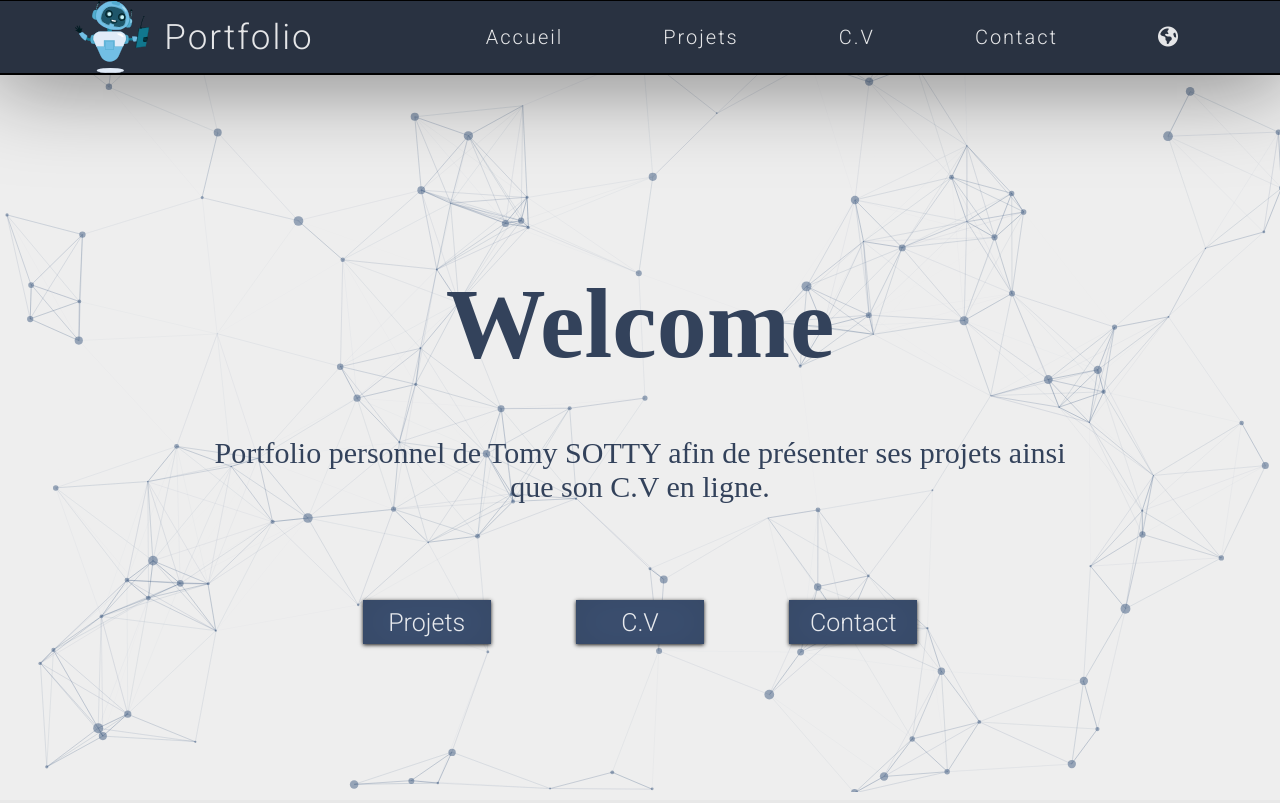
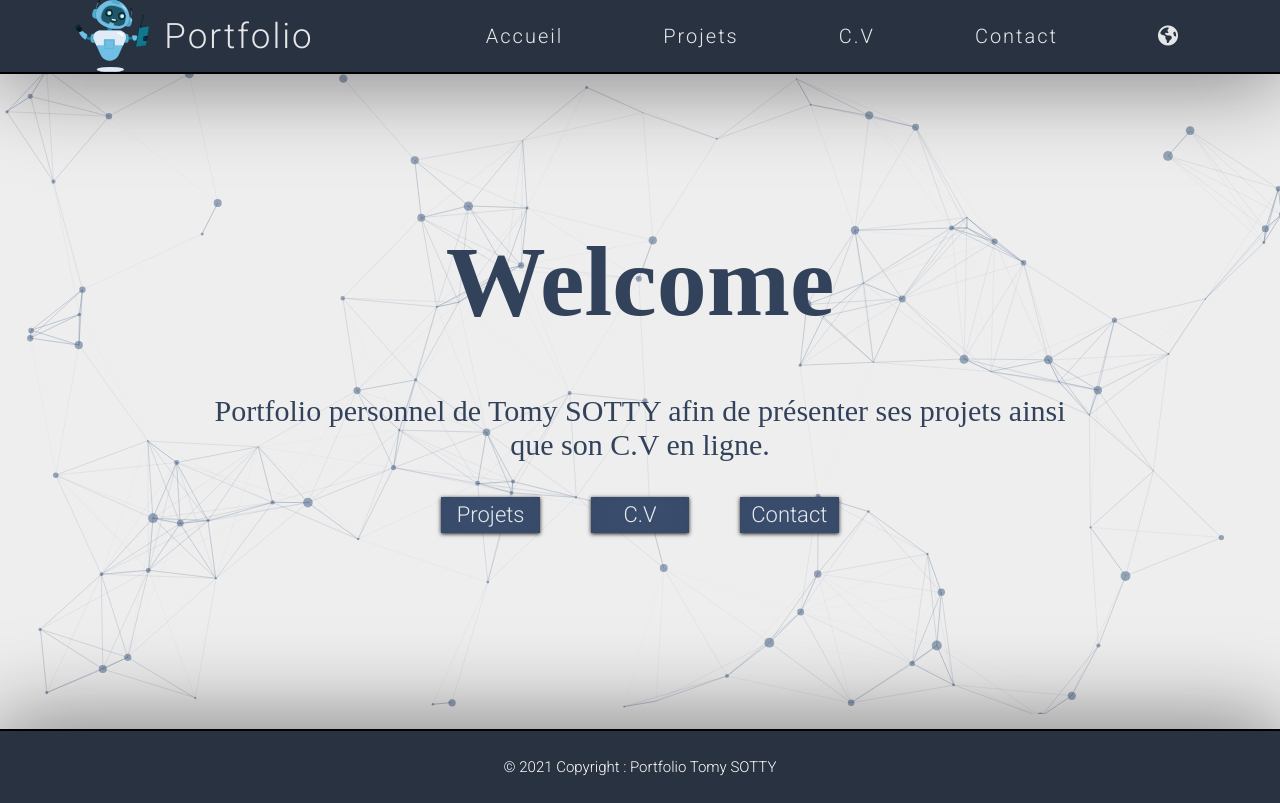
Before and after one commit to Tomy-my/Portfolio-ASC, a PHP site: page / in a window 1280 px wide. Run offline with PHP 8.4, Linux system fonts and the light colour scheme; data that the repository does not hold is empty; some libraries are stand-ins or nearby versions.

Commit message:
v1 index

```diff
--- a/css/style.css
+++ b/css/style.css
@@ -21,6 +21,13 @@ a:visited{
   color: rgb(255, 255, 255);
 }
 
+/* --------------------Particule Background-------------------- */
+#particles-js{
+  width: 100%;
+  height: 80vh;
+  background-color: #eee;
+
+}
 
 /* -------------------------Nav------------------------- */
 nav{
@@ -33,11 +40,6 @@ nav{
   background-color: #293241;
 
   border-bottom: solid 2px #000;
-  border-top: solid 1px #000;
-
-
-
-
 
   z-index: 100;
 
@@ -157,7 +159,7 @@ p#en{
   right: 0;
 
   width: 70%;
-  height: 65vh;
+  height: 100vh;
   margin-left: auto;
   margin-right: auto;
 
@@ -170,8 +172,6 @@ p#en{
 }
 
 .container_index h1{
-  margin-top: 165px;
-
   text-align: center;
   font-size: 100px;
 }
@@ -190,22 +190,22 @@ p#en{
 
   width: 50%;
   height: 10vh;
-  margin-top: 525px;
+  margin-top: 120px;
   margin-left: auto;
   margin-right: auto;
 }
 
 .container_index_boutton button{
   display: block;
-  width: 20%;
-  height: 55%;
+  width: 22%;
+  height: 46%;
   margin-left: auto;
   margin-right: auto;
   border: none;
   box-shadow: 0 1px 4px rgba(0, 0, 0, 0.9), 0 0 40px rgba(0, 0, 0, 0.1) inset;
   background-color: #3c5071;
 
-  font-size: 25px;
+  font-size: 22px;
   font-family: 'Roboto', sans-serif;
   color: white;
 
@@ -221,6 +221,17 @@ p#en{
   background-color: #3c5071;
 }
 
+/* -------------------------C.V------------------------- */
+.container_cv{
+  /* display: flex;
+  flex-direction: column;
+
+  width: 50vw;
+  height: 100vh;
+  background: #FFFFFF;
+  box-shadow: 0px 4px 4px rgba(0, 0, 0, 0.25); */
+
+}
 
 
 
@@ -232,20 +243,72 @@ p#en{
 
 
 
-/* --------------------Particule Background-------------------- */
 
-#particles-js{
-  position: absolute;
+
+
+
+
+
+
+
+
+
+
+
+
+
+
+
+
+
+
+
+
+
+/* -------------------------footer------------------------- */
+.footer{
+  display: flex;
+  flex-direction: column;
+  justify-content: center;
+
+  position: relative;
 
   width: 100%;
-  height: 99vh;
+  height: 9vh;
+  margin-top: 15px;
+  background-color: #293241;
 
-  top: 0;
-  bottom: 0;
-  left: 0;
-  right: 0;
+  border-top: solid 2px #000;
 
-  background-color: #eee;
+  z-index: 100;
 
-  z-index: -1;
+  animation-name: loadingFooter;
+  animation-fill-mode: forwards;
+  animation-iteration-count: 1;
+  animation-timing-function: ease-cubic-bezier(.18,.89,.32,1.28);
+  animation-duration: 2s;
 }
+
+.footer p{
+  font-size: 15px;
+  color: white;
+  text-align: center;
+  font-family: 'Roboto', sans-serif;
+}
+
+/* -----Animation footer----- */
+#home:hover, #projet:hover, #cv:hover, #contact:hover, #translate:hover{
+  transform: scale(1.1);
+}
+
+@keyframes loadingFooter {
+  0%{
+    bottom: -100px;
+  }
+
+  100%{
+    bottom: 0px;
+    box-shadow: 0px 0px 90px 5px rgba(0, 0, 0, 0.51);
+  }
+
+}
--- a/footer.php
+++ b/footer.php
@@ -1,3 +1,7 @@
+<div class="footer">
+    <p>© 2021 Copyright : Portfolio Tomy SOTTY</p>
+</div>
+
 <!-- scripts -->
 <script src="js/particles.js"></script>
 <script src="js/app.js"></script>
--- a/header.php
+++ b/header.php
@@ -18,7 +18,7 @@
             <div id="portfo" > <a href="index.php">Portfolio</a></div>
             <div id="home"   > <a href="index.php">Accueil</a></div>
             <div id="projet" > <a href="edit.php">Projets</a> </div>
-            <div id="cv"     > <a href="index.php">C.V</a>    </div>
+            <div id="cv"     > <a href="cv.php">C.V</a>    </div>
             <div id="contact"> <a href="index.php">Contact</a></div>
             <div id="translate"> <a href="#choice"><i class="fas fa-globe-americas"></i></a>
 				<div id="choice">
--- a/index.php
+++ b/index.php
@@ -1,17 +1,19 @@
 <?php
+$titre = "Home";
+
 include('header.php');
 ?>
-    <div class="container_index">
-        <h1>Welcome</h1>
-        <p>
-            Portfolio personnel de Tomy SOTTY afin de présenter ses projets ainsi que son C.V en ligne.
-        </p>
-    </div>
+<div class="container_index">
+    <h1>Welcome</h1>
+    <p>
+        Portfolio personnel de Tomy SOTTY afin de présenter ses projets ainsi que son C.V en ligne.
+    </p>
     <div class="container_index_boutton">
         <button><a href="edit.php">Projets</a></button>
         <button><a href="index.php">C.V</a></button>
         <button><a href="index.php">Contact</a></button>
     </div>
+</div>
 
 <?php
 include('footer.php');
```
Also changed, not shown: cv.php (added, +21 -0 lines).
